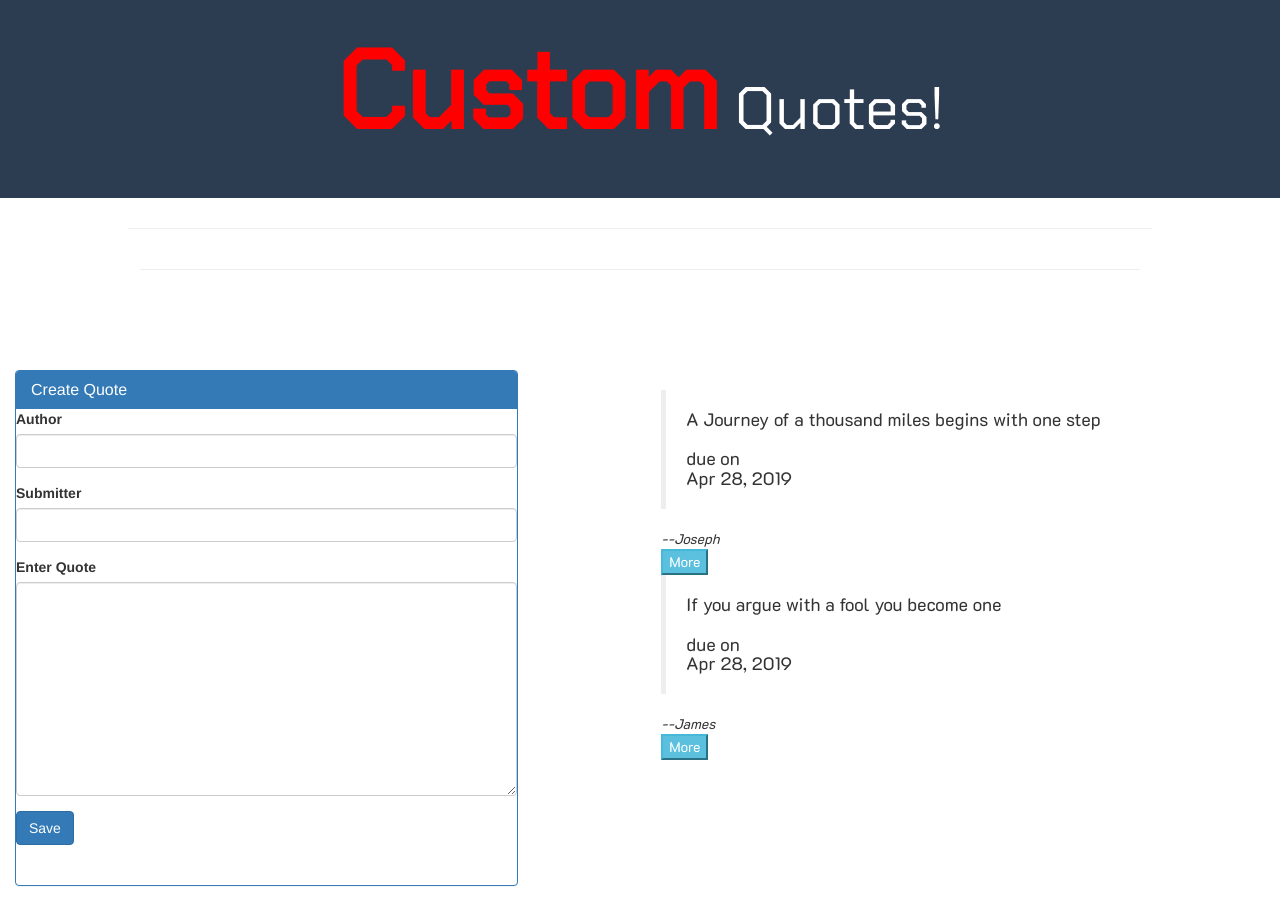
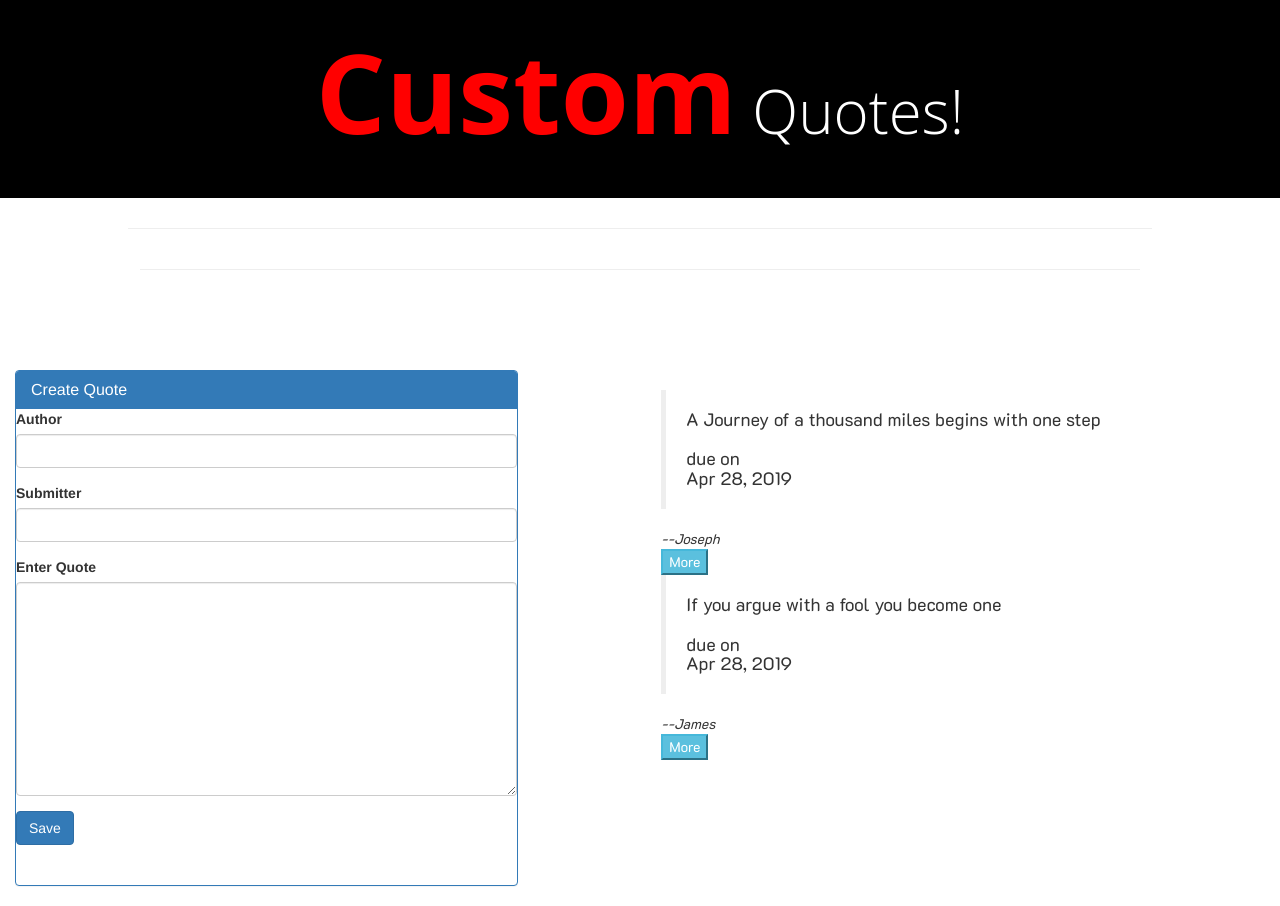
Before and after one commit to jmuema/quotesApp, an Angular app: page / in a window 1280 px wide. Built offline with nearby package versions, Linux system fonts and the light colour scheme.

Commit message:
Made final changes

```diff
--- a/src/app/app.component.css
+++ b/src/app/app.component.css
@@ -1,8 +1,8 @@
 .jumbotron{
-  font-family: 'Chakra Petch', sans-serif;
+  font-family: 'Open Sans', sans-serif;
   font-weight: bold;
   padding: 1%;
-  background-color:#2C3D51;
+  background-color:black;
 }
 p{
   font-size: 60px;
```
